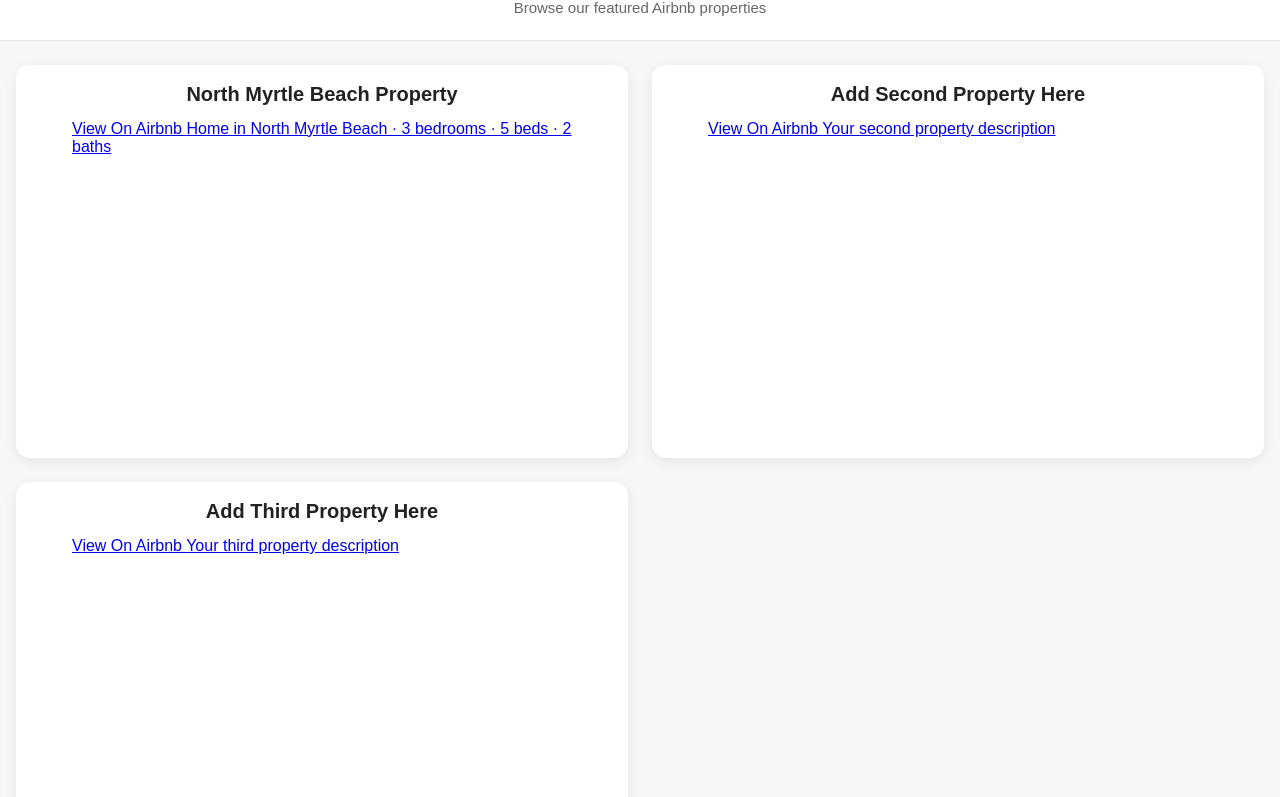
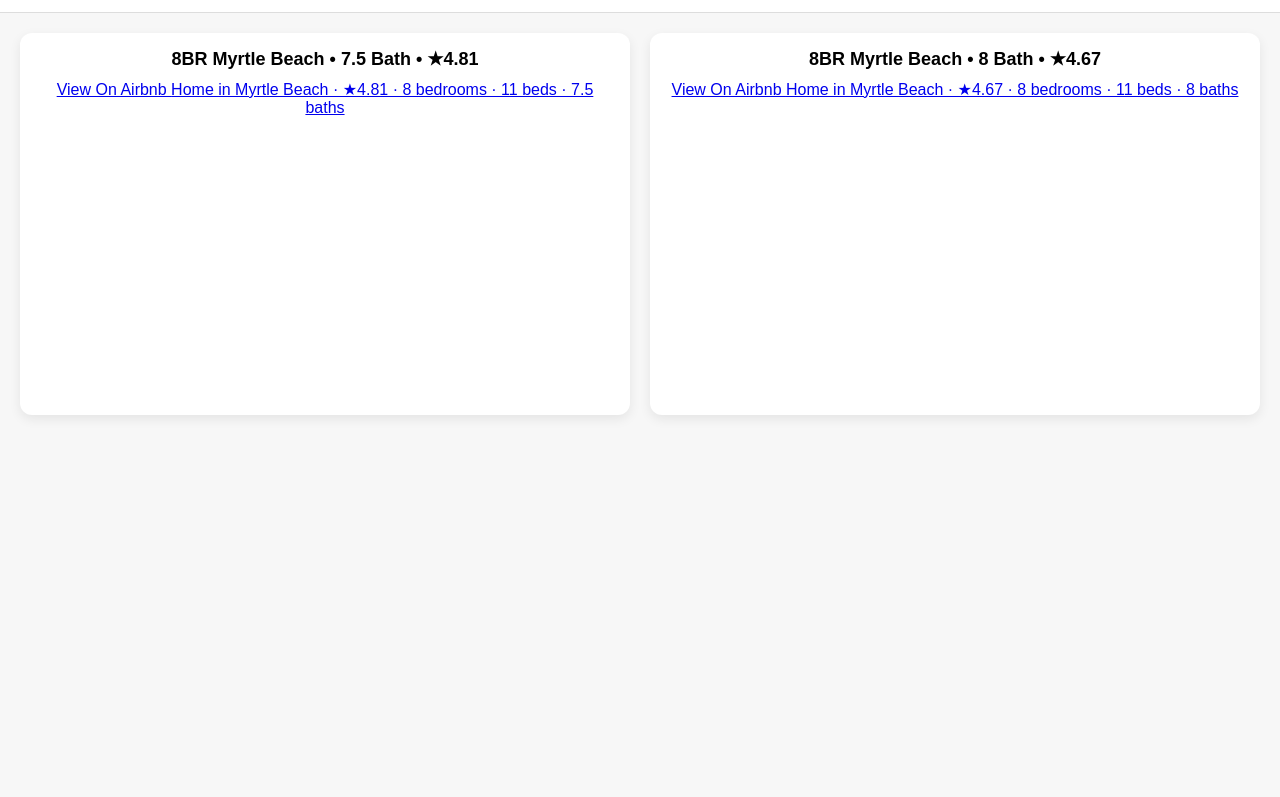
Before and after one commit to oceanvacationsmb/Website, a plain HTML site: page reviews.html in a window 1280 px wide. Shown: the part 65-862 px from the top of the page. After the commit the page ends 800 px from the top, so only its background shows below. Drawn offline with Linux system fonts and the light colour scheme; a script that the page names is missing.

Commit message:
Update reviews.html

```diff
--- a/reviews.html
+++ b/reviews.html
@@ -2,8 +2,9 @@
 <html lang="en">
 <head>
   <meta charset="UTF-8" />
-  <meta name="viewport" content="width=device-width, initial-scale=1.0" />
+  <meta name="viewport" content="width=device-width, initial-scale=1.0"/>
   <title>Ocean Vacations Properties</title>
+
   <style>
     * {
       box-sizing: border-box;
@@ -13,187 +14,101 @@
       margin: 0;
       font-family: Arial, sans-serif;
       background: #f7f7f7;
-      color: #222;
     }
 
     header {
-      background: #ffffff;
-      padding: 24px 16px;
+      background: #fff;
+      padding: 20px;
       text-align: center;
-      border-bottom: 1px solid #e5e5e5;
+      border-bottom: 1px solid #ddd;
     }
 
     header h1 {
       margin: 0;
-      font-size: 28px;
-    }
-
-    header p {
-      margin: 8px 0 0;
-      color: #666;
-      font-size: 15px;
     }
 
     .container {
-      max-width: 1400px;
-      margin: 0 auto;
-      padding: 24px 16px 40px;
+      max-width: 1300px;
+      margin: auto;
+      padding: 20px;
     }
 
     .grid {
       display: grid;
       grid-template-columns: repeat(auto-fit, minmax(420px, 1fr));
-      gap: 24px;
+      gap: 20px;
     }
 
-    .property-card {
+    .card {
       background: #fff;
-      border-radius: 14px;
-      box-shadow: 0 4px 14px rgba(0, 0, 0, 0.08);
-      padding: 18px;
-    }
-
-    .property-title {
-      font-size: 20px;
-      font-weight: bold;
-      margin-bottom: 14px;
+      border-radius: 12px;
+      padding: 15px;
+      box-shadow: 0 4px 12px rgba(0,0,0,0.08);
       text-align: center;
     }
 
-    .embed-wrap {
-      display: flex;
-      justify-content: center;
-      align-items: center;
-      overflow: hidden;
-      border-radius: 12px;
-      min-height: 320px;
+    .title {
+      font-weight: bold;
+      margin-bottom: 10px;
+      font-size: 18px;
     }
 
     .airbnb-embed-frame {
       width: 100% !important;
-      max-width: 500px;
       height: 320px !important;
-      margin: 0 auto !important;
-    }
-
-    footer {
-      text-align: center;
-      padding: 20px;
-      color: #777;
-      font-size: 14px;
-    }
-
-    @media (max-width: 520px) {
-      .grid {
-        grid-template-columns: 1fr;
-      }
-
-      .property-card {
-        padding: 12px;
-      }
-
-      .property-title {
-        font-size: 18px;
-      }
-
-      .airbnb-embed-frame {
-        height: 300px !important;
-      }
+      margin: auto !important;
+      border-radius: 10px;
+      overflow: hidden;
     }
   </style>
 </head>
+
 <body>
 
 <header>
   <h1>Ocean Vacations</h1>
-    <p>Browse our featured Airbnb properties</p>
 </header>
 
 <div class="container">
   <div class="grid">
 
-      <div class="property-card">
-        <div class="property-title">North Myrtle Beach Property</div>
-        <div class="embed-wrap">
-          <div
-            class="airbnb-embed-frame"
-            data-id="1582872951053871107"
+    <!-- Property 1 -->
+    <div class="card">
+      <div class="title">8BR Myrtle Beach • 7.5 Bath • ★4.81</div>
+      <div class="airbnb-embed-frame"
+           data-id="1013851374933265441"
            data-view="home"
-            data-hide-price="true"
-          >
-            <a
-              href="https://www.airbnb.com/rooms/1582872951053871107?guests=1&amp;adults=1&amp;s=66&amp;source=embed_widget"
-              rel="nofollow"
-            >
+           data-hide-price="true">
+        <a href="https://www.airbnb.com/rooms/1013851374933265441?guests=1&amp;adults=1&amp;s=66&amp;source=embed_widget">
           View On Airbnb
         </a>
-            <a
-              href="https://www.airbnb.com/rooms/1582872951053871107?guests=1&amp;adults=1&amp;s=66&amp;source=embed_widget"
-              rel="nofollow"
-            >
-              Home in North Myrtle Beach · 3 bedrooms · 5 beds · 2 baths
+        <a href="https://www.airbnb.com/rooms/1013851374933265441?guests=1&amp;adults=1&amp;s=66&amp;source=embed_widget" rel="nofollow">
+          Home in Myrtle Beach · ★4.81 · 8 bedrooms · 11 beds · 7.5 baths
         </a>
       </div>
     </div>
-      </div>
 
-      <div class="property-card">
-        <div class="property-title">Add Second Property Here</div>
-        <div class="embed-wrap">
-          <div
-            class="airbnb-embed-frame"
-            data-id="YOUR_SECOND_ID"
+    <!-- Property 2 -->
+    <div class="card">
+      <div class="title">8BR Myrtle Beach • 8 Bath • ★4.67</div>
+      <div class="airbnb-embed-frame"
+           data-id="1159597823002124183"
            data-view="home"
-            data-hide-price="true"
-          >
-            <a
-              href="https://www.airbnb.com/rooms/YOUR_SECOND_ID?guests=1&amp;adults=1&amp;s=66&amp;source=embed_widget"
-              rel="nofollow"
-            >
+           data-hide-price="true">
+        <a href="https://www.airbnb.com/rooms/1159597823002124183?guests=1&amp;adults=1&amp;s=66&amp;source=embed_widget">
           View On Airbnb
         </a>
-            <a
-              href="https://www.airbnb.com/rooms/YOUR_SECOND_ID?guests=1&amp;adults=1&amp;s=66&amp;source=embed_widget"
-              rel="nofollow"
-            >
-              Your second property description
+        <a href="https://www.airbnb.com/rooms/1159597823002124183?guests=1&amp;adults=1&amp;s=66&amp;source=embed_widget" rel="nofollow">
+          Home in Myrtle Beach · ★4.67 · 8 bedrooms · 11 beds · 8 baths
         </a>
-          </div>
-        </div>
-      </div>
-
-      <div class="property-card">
-        <div class="property-title">Add Third Property Here</div>
-        <div class="embed-wrap">
-          <div
-            class="airbnb-embed-frame"
-            data-id="YOUR_THIRD_ID"
-            data-view="home"
-            data-hide-price="true"
-          >
-            <a
-              href="https://www.airbnb.com/rooms/YOUR_THIRD_ID?guests=1&amp;adults=1&amp;s=66&amp;source=embed_widget"
-              rel="nofollow"
-            >
-              View On Airbnb
-            </a>
-            <a
-              href="https://www.airbnb.com/rooms/YOUR_THIRD_ID?guests=1&amp;adults=1&amp;s=66&amp;source=embed_widget"
-              rel="nofollow"
-            >
-              Your third property description
-            </a>
-          </div>
       </div>
     </div>
 
   </div>
 </div>
 
-  <footer>
-    © Ocean Vacations
-  </footer>
+<!-- Airbnb script ONLY once -->
+<script async src="https://www.airbnb.com/embeddable/airbnb_jssdk"></script>
 
-  <script async src="https://www.airbnb.com/embeddable/airbnb_jssdk"></script>
 </body>
 </html>
```
Lines whose indentation alone changed are shown as unchanged.
